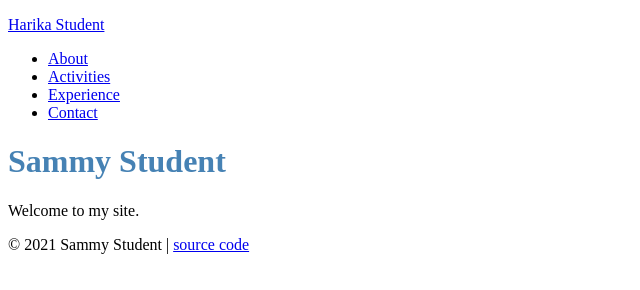
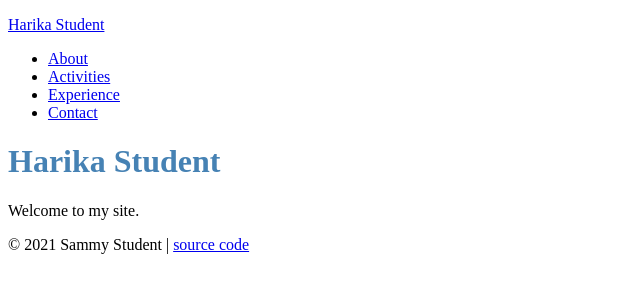
Before and after one commit to harikajanjanam/georgetown-ibt, a plain HTML site: page index.html in a window 1280 px wide. Shown: the full height of the page, 0-640 px from the left. Drawn offline with Linux system fonts and the light colour scheme.

Commit message:
Update index.html

```diff
--- a/index.html
+++ b/index.html
@@ -19,7 +19,7 @@
     </header>
 
     <div class="page">
-      <h1>Sammy Student</h1>
+      <h1>Harika Student</h1>
       <p>Welcome to my site.</p>
     </div>
 
```
